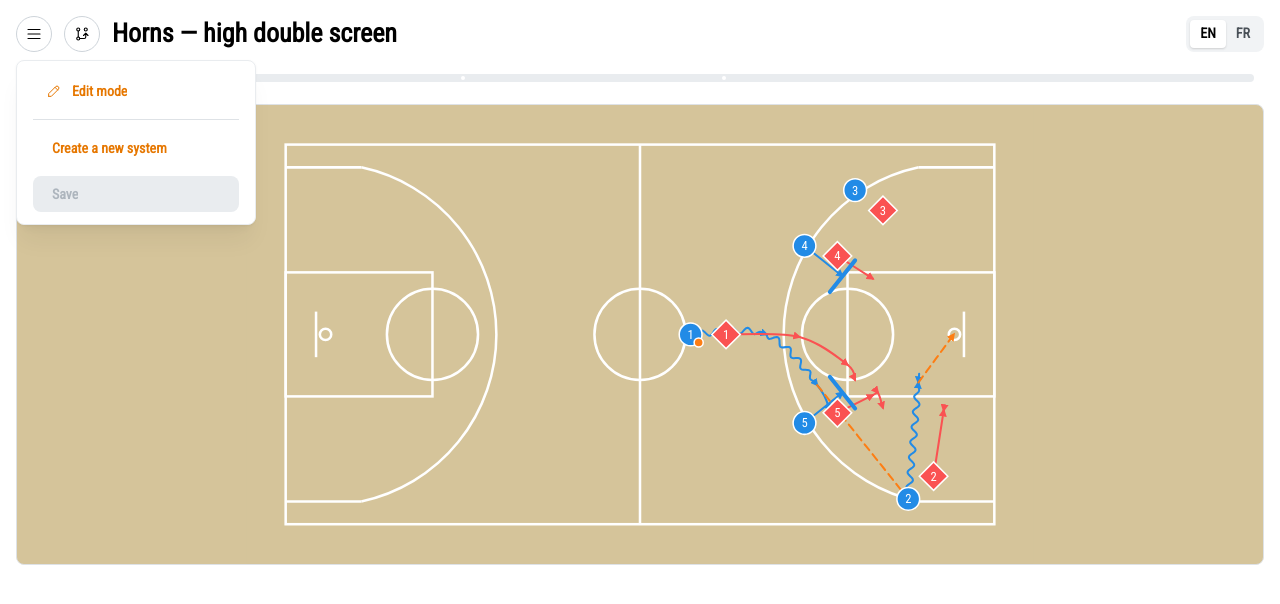
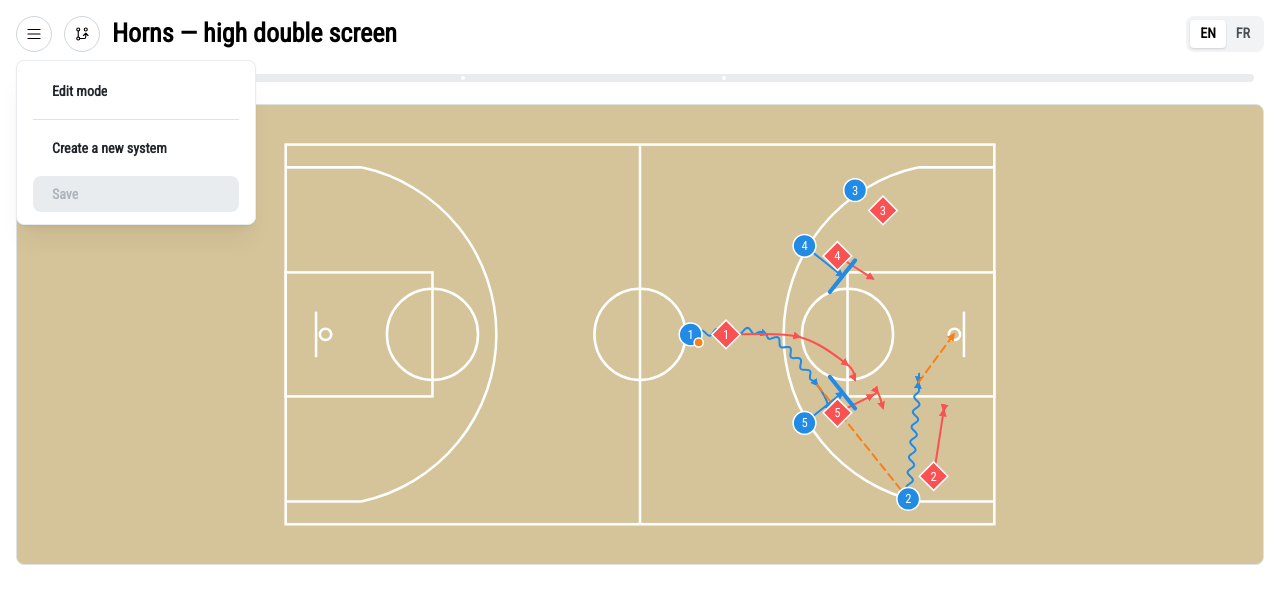
Before and after one commit to antoinefricker/phoopers, a React (Vite) app in the folder apps/pwa/: page / in a window 1280 px wide. Both pictures are taken after a click on the button 34 px from the left and 34 px from the top of the page. Shown: the top 604 px of the page. Built offline with nearby package versions, Linux system fonts and the light colour scheme.

Commit message:
style: quieten the system menu's entries

```diff
--- a/apps/pwa/src/editor/PlayMenu.tsx
+++ b/apps/pwa/src/editor/PlayMenu.tsx
@@ -1,12 +1,16 @@
 import { useState } from 'react';
 import { ActionIcon, Button, Divider, Popover, Stack, Tooltip } from '@mantine/core';
-import { IconEye, IconMenu2, IconPencil } from '@tabler/icons-react';
+import { IconMenu2 } from '@tabler/icons-react';
 import { useTranslation } from 'react-i18next';
 import { CreatePlayDialog } from './CreatePlayDialog';
 import { useEditorContext } from './useEditorContext';
 
 /**
  * What a coach does to a system as a whole, rather than to what is on the court.
+ *
+ * Its entries are grey rather than the app's primary: the primary marks the controls that act on
+ * the play — the transport, the add button — and a dropdown of plain choices that reached for it
+ * too would spend the colour on something that is only a list.
  *
  * Shown in both modes, unlike the authoring controls: watching a system and editing one are both
  * things you arrive at from here, and a menu that vanished in play mode would take the way back
@@ -42,31 +46,21 @@ export function PlayMenu() {
         <Popover.Dropdown>
           <Stack gap="xs">
             {/* One entry, never two: the mode you are not in is the only one worth offering, and
-              a pair would ask the coach to read which of them is already true. */}
-            {mode === 'play' ? (
+              a pair would ask the coach to read which of them is already true. No glyph — an eye
+              and a pencil said no more than the words beside them. */}
             <Button
               variant="subtle"
+              color="gray"
               fullWidth
               justify="flex-start"
-                leftSection={<IconPencil size={16} stroke={1.5} />}
-                onClick={pick(() => setMode('edit'))}
+              onClick={pick(() => setMode(mode === 'play' ? 'edit' : 'play'))}
             >
-                {t('play.menu.editMode', 'Edit mode')}
+              {mode === 'play' ? t('play.menu.editMode', 'Edit mode') : t('play.menu.playMode', 'Play mode')}
             </Button>
-            ) : (
-              <Button
-                variant="subtle"
-                fullWidth
-                justify="flex-start"
-                leftSection={<IconEye size={16} stroke={1.5} />}
-                onClick={pick(() => setMode('play'))}
-              >
-                {t('play.menu.playMode', 'Play mode')}
-              </Button>
-            )}
             <Divider />
             <Button
               variant="subtle"
+              color="gray"
               fullWidth
               justify="flex-start"
               onClick={pick(() => setCreating((c) => ({ opened: true, count: c.count + 1 })))}
@@ -76,7 +70,7 @@ export function PlayMenu() {
             <Tooltip label={t('play.menu.saveSoon', 'Saving arrives with persistence')}>
               {/* Mantine needs the disabled control wrapped for the tooltip to receive events. */}
               <span>
-                <Button variant="subtle" fullWidth justify="flex-start" disabled>
+                <Button variant="subtle" color="gray" fullWidth justify="flex-start" disabled>
                   {t('play.menu.save', 'Save')}
                 </Button>
               </span>
```
Lines whose indentation alone changed are shown as unchanged.
